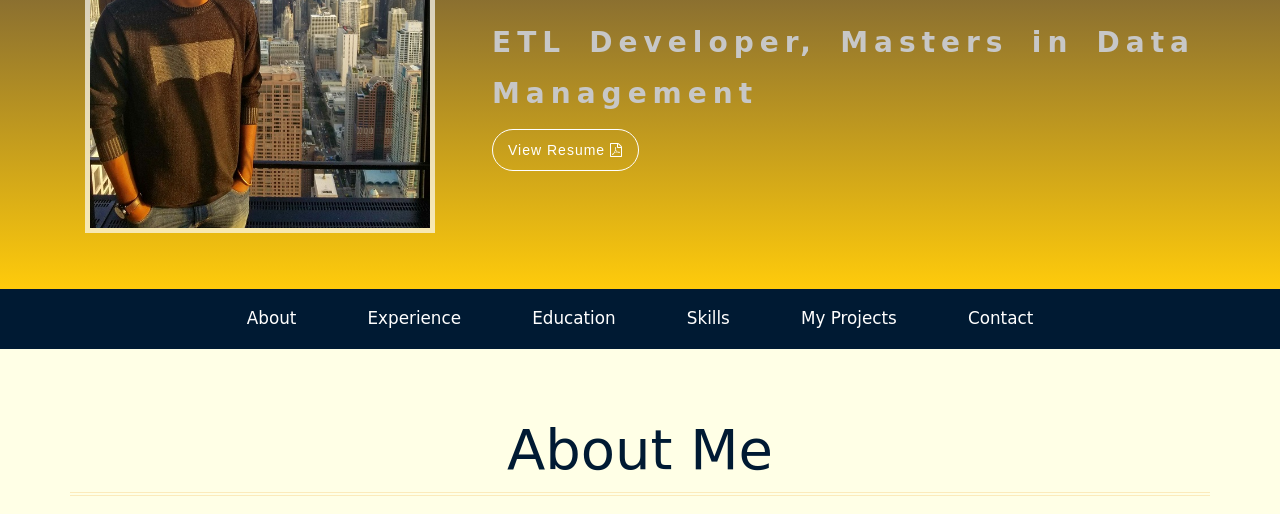
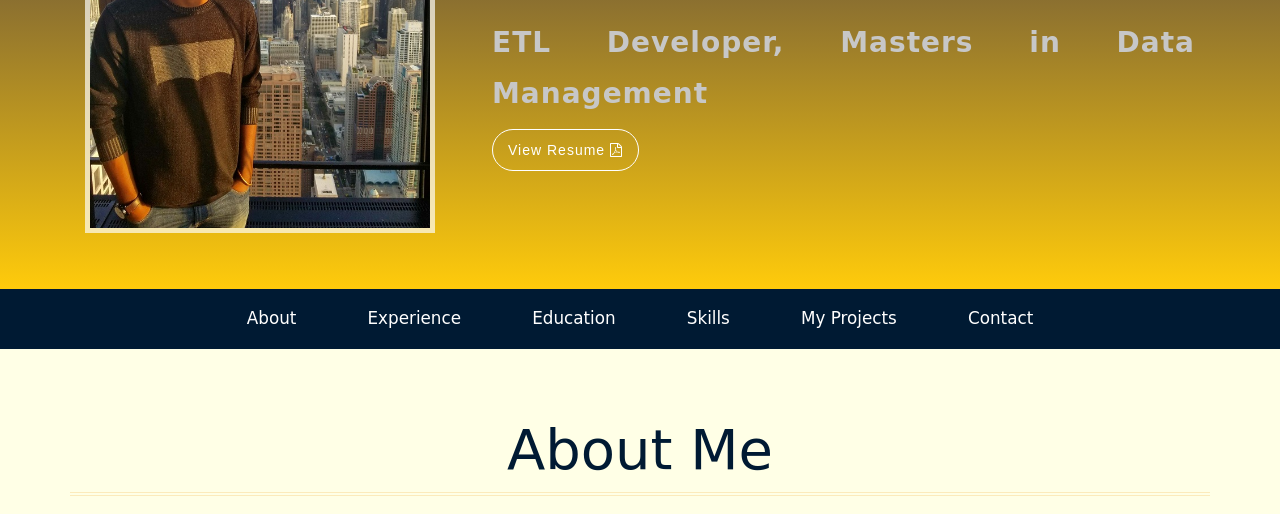
Before and after one commit to a-gowrisankar/a-gowrisankar.github.io, a plain HTML site: page index.html in a window 1280 px wide. Shown: the part 286-800 px from the top of the page. Drawn offline with Linux system fonts and the light colour scheme; a web font is replaced by a local one.

Commit message:
Style changes

```diff
--- a/index.html
+++ b/index.html
@@ -52,7 +52,7 @@ License URL: http://creativecommons.org/licenses/by/3.0/
                     <div id="title-name"class="col-md-8 header-right">
                         <!--<h2>Hello</h2>-->
                         <h1 id="">Gowrisankar Arumugam</h1>
-                        <h6 id="caption-main" style="padding-bottom: 10px">ETL Developer, Masters in Data Management</h6>
+                        <h6 id="caption-main" style="padding-bottom: 10px;letter-spacing: 1px;">ETL Developer, Masters in Data Management</h6>
                         <span id="resume"><a href="assets/Gowrisankar_Resume.pdf" class="btn-rounded-white" target="_blank"> View Resume<span> <i class="fa fa-file-pdf-o" aria-hidden="true"></i></span></a></span>
                     </div>
                     <div class="clearfix"> </div>
```
